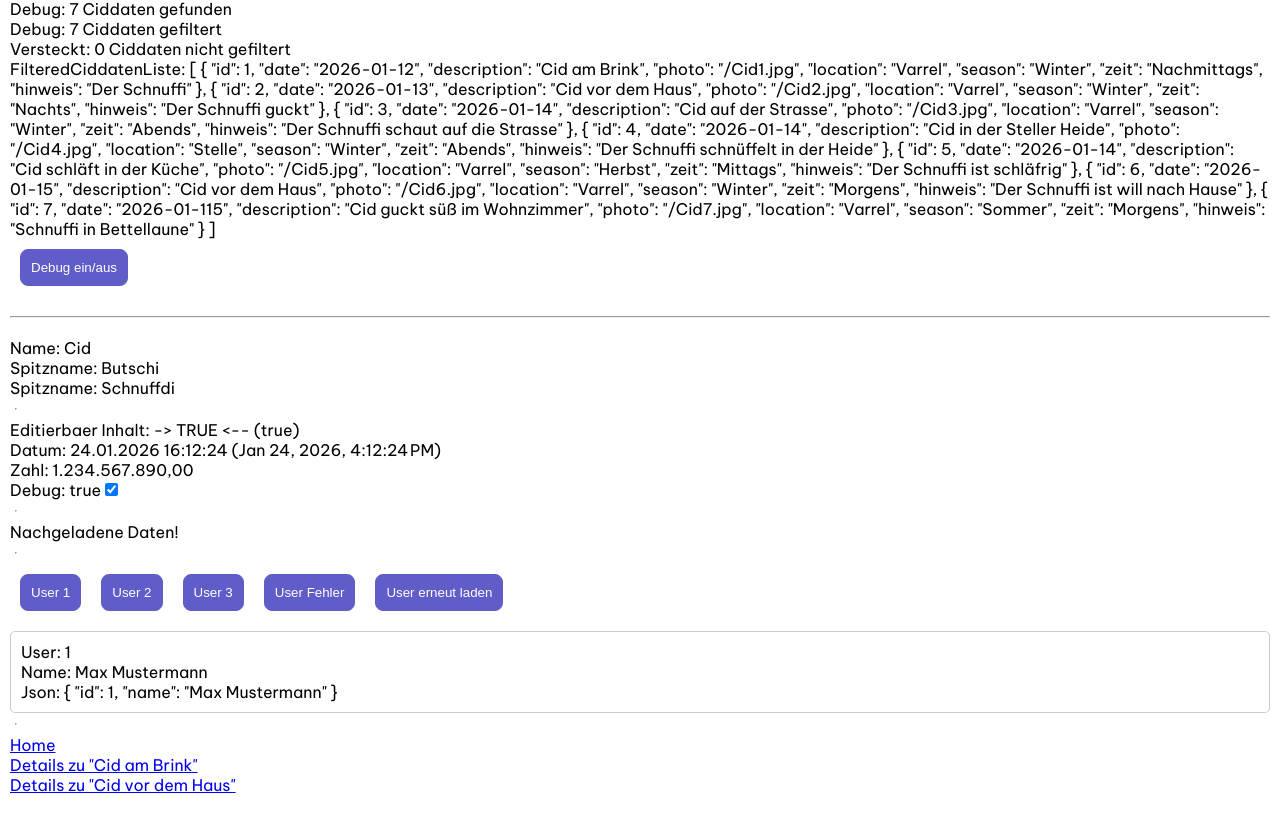
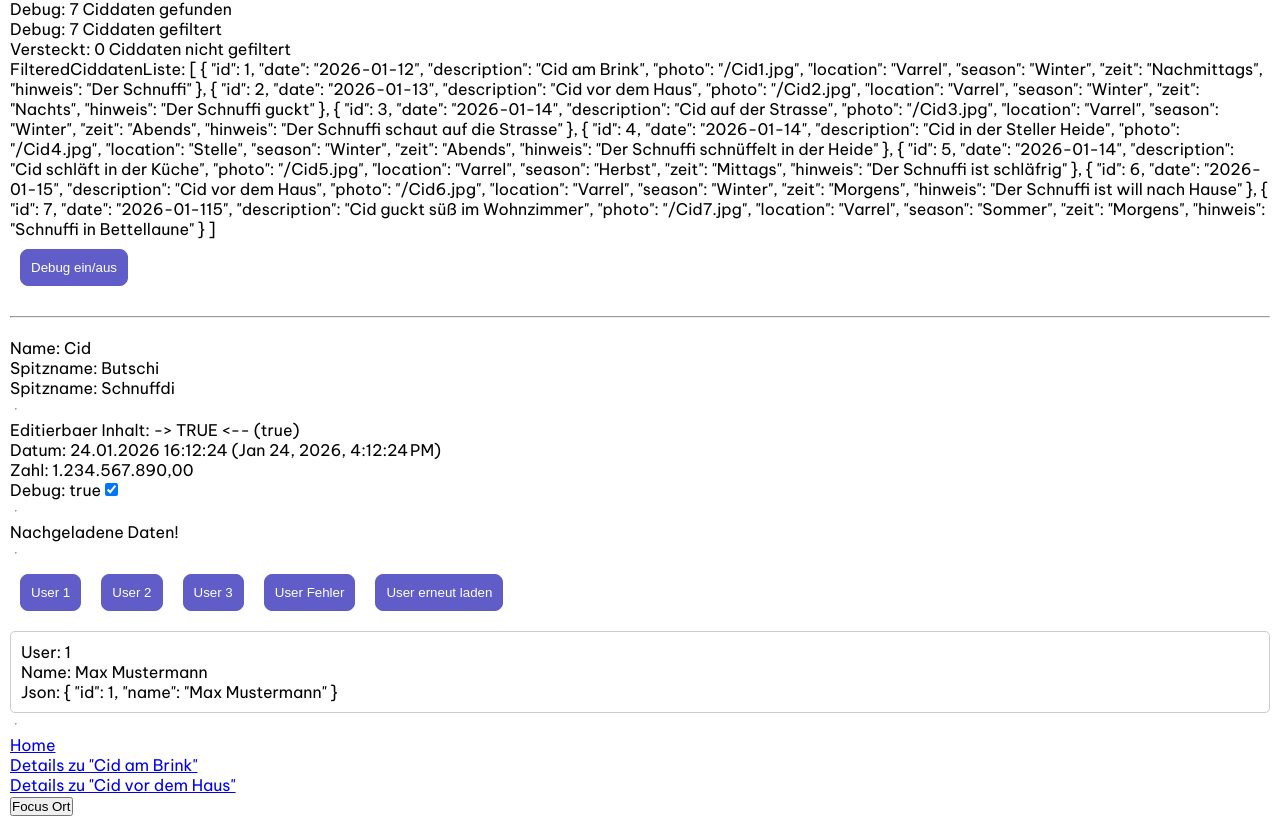
Before and after one commit to mbeier1406/ng-chaos, an Angular app: page / in a window 1280 px wide. Shown: the part 1597-2423 px from the top of the page. Before the commit the page ends 2402 px from the top, so only its background shows below. Built offline with nearby package versions, Linux system fonts and the light colour scheme; data requests are answered from the project's data file.

Commit message:
ViewChild mit Focus auf Eingabefeld.

```diff
--- a/src/app/features/home/home.html
+++ b/src/app/features/home/home.html
@@ -26,3 +26,4 @@
         <li><a [routerLink]="['/detail', 2]">Details zu "Cid vor dem Haus"</a></li>
     </ul>
 </nav>
+<button (click)="focusOrt()">Focus Ort</button>
--- a/src/app/features/home/home.ts
+++ b/src/app/features/home/home.ts
@@ -1,4 +1,4 @@
-import { ChangeDetectorRef, Component, inject, OnDestroy } from '@angular/core';
+import { ChangeDetectorRef, Component, inject, OnDestroy, viewChild, ElementRef } from '@angular/core';
 import { RouterLink, RouterOutlet } from '@angular/router';
 import { Subscription } from 'rxjs';
 import { Ciddaten } from '../../core/models/ciddaten';
@@ -51,6 +51,10 @@ export class Home implements OnDestroy {
   /** Beschreibung des zuletzt gesendeten Bildes */
   letztesGesendetesBild : string = '';
 
+  /** Referenz zum Ort-Input */
+  ortInput = viewChild<ElementRef<HTMLInputElement>>('ort');
+
+
   /**
    * Konstruktor - lädt alle Ciddaten beim Initialisieren
    */
@@ -76,6 +80,13 @@ export class Home implements OnDestroy {
    */
   ngOnDestroy() {
     this.subscription?.unsubscribe();
+  }
+
+  /**
+   * Focus auf den Ort-Input setzen
+   */
+  focusOrt() {
+    this.ortInput()?.nativeElement.focus();
   }
 
   /**
```
